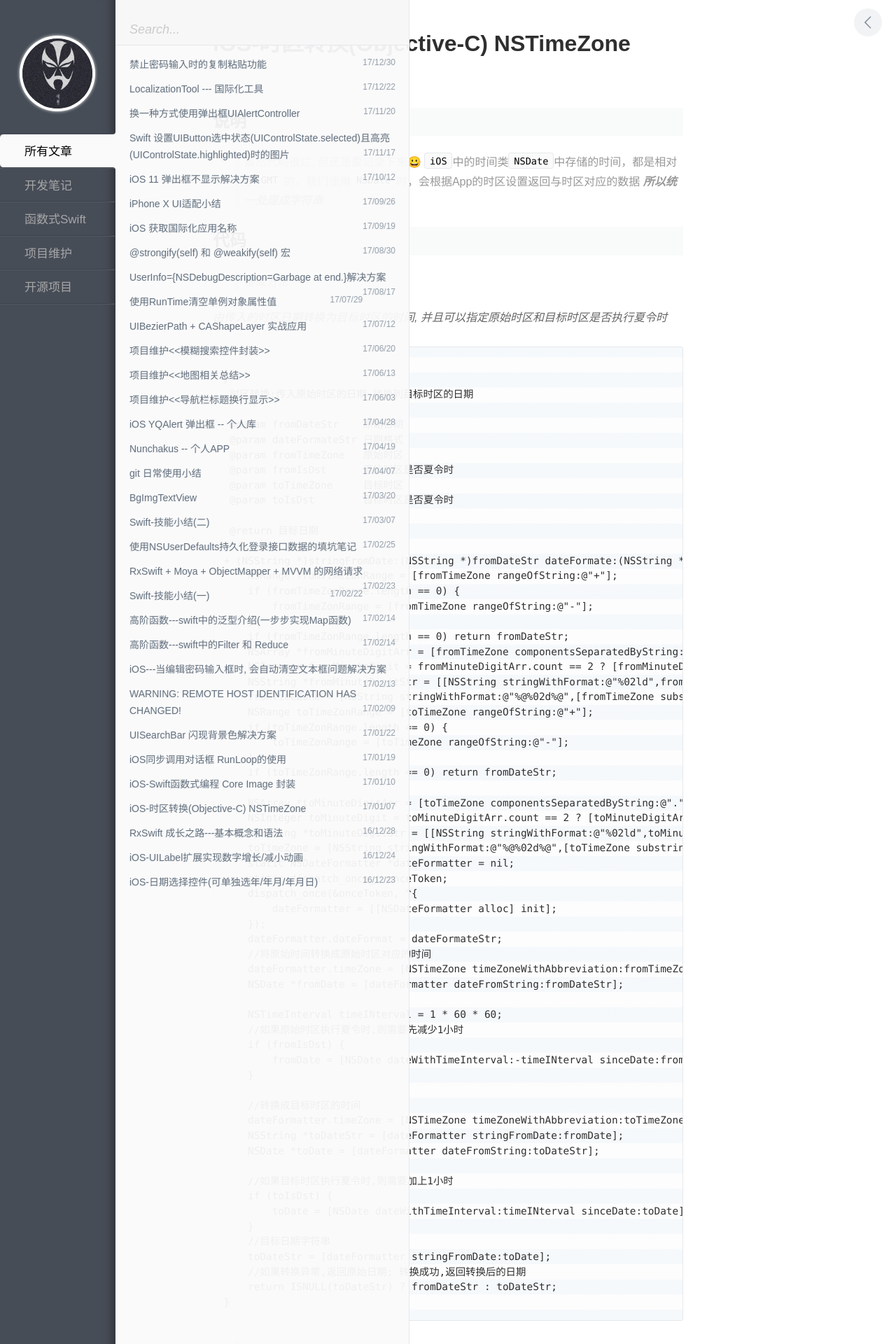
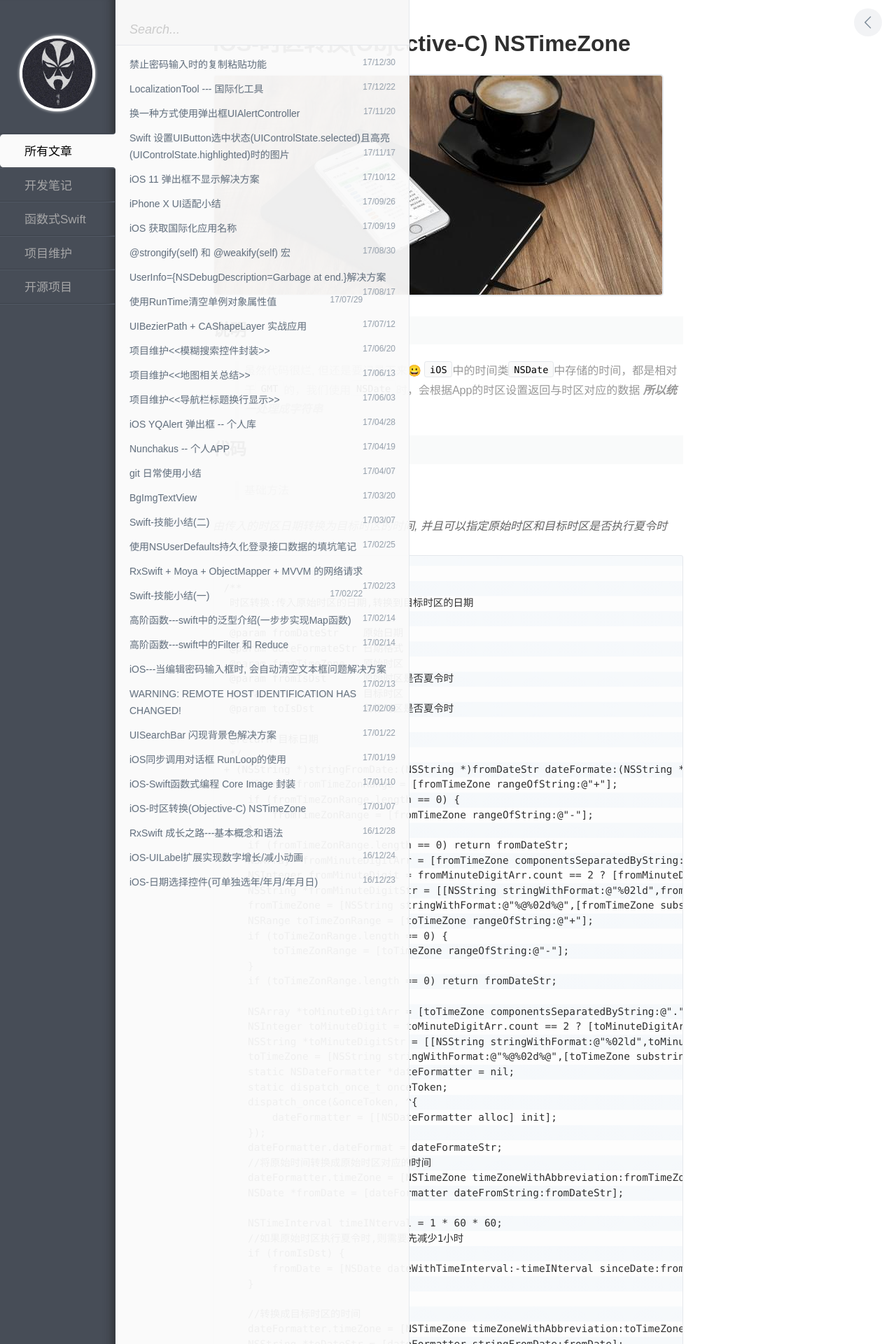
Before and after one commit to YQqiang/YQqiang.github.io, a Jekyll site: the page built from _posts/开发笔记/2017-01-07-iOS-时区转换(Objective-C) NSTimeZone.markdown, in a window 1280 px wide. Shown: the top 1920 px of the page at 70% size. Built offline with Jekyll 4.4.1, drawn with Linux system fonts in a browser that asks for light colours; comment, search, counter and statistics services are not loaded.

Commit message:
Update 2017-01-07-iOS-时区转换(Objective-C) NSTimeZone.markdown

```diff
--- a/_posts/开发笔记/2017-01-07-iOS-时区转换(Objective-C) NSTimeZone.markdown
+++ b/_posts/开发笔记/2017-01-07-iOS-时区转换(Objective-C) NSTimeZone.markdown
@@ -4,7 +4,7 @@ title:  "iOS-时区转换(Objective-C) NSTimeZone"
 date:   2017-01-07 10:17:31 +0800
 categories: 开发笔记
 ---
-![](http://yuqiangcoder.com/assets/postImages/ios/2017/1.jpg)
+![](http://yuqiangcoder.com/assets/postImages/ios/201701/1.jpg)
 
 ## 说明
 > 虽然代码很烂, 但还是要记录下来😀
```
